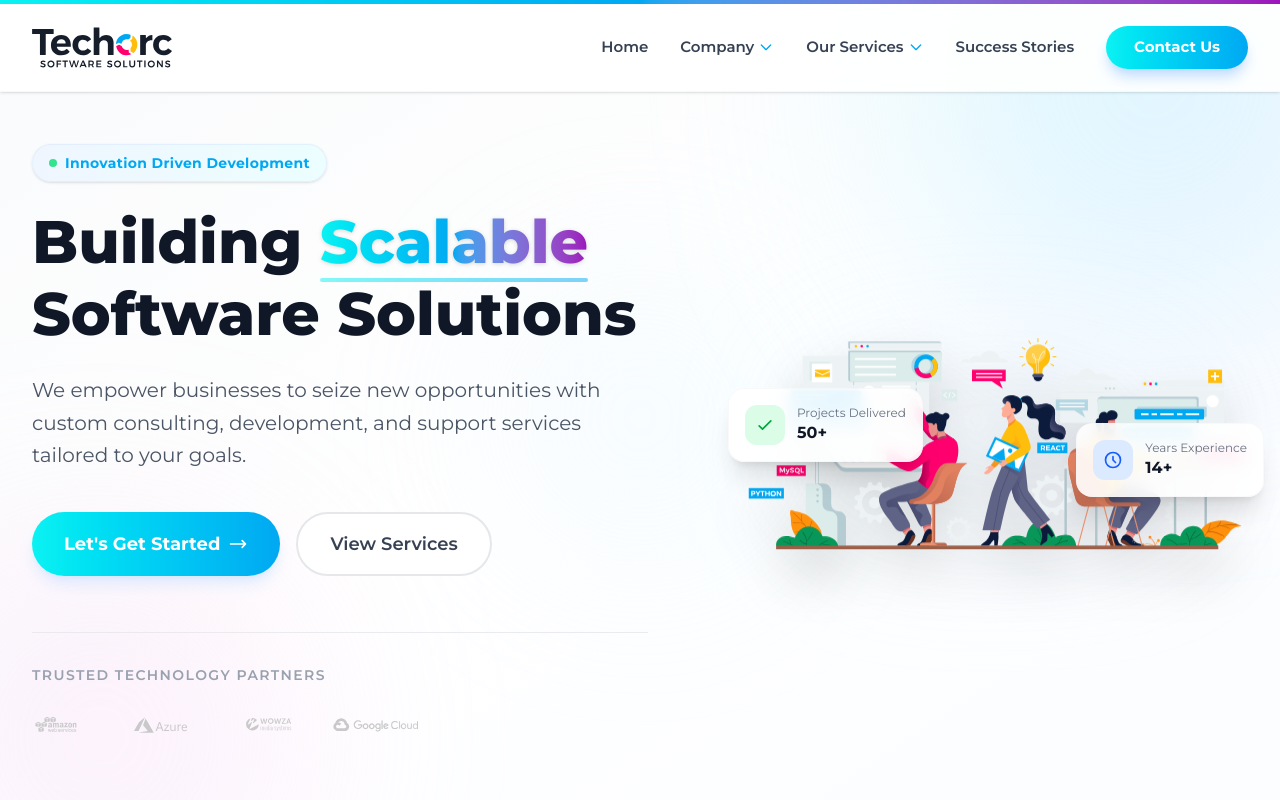
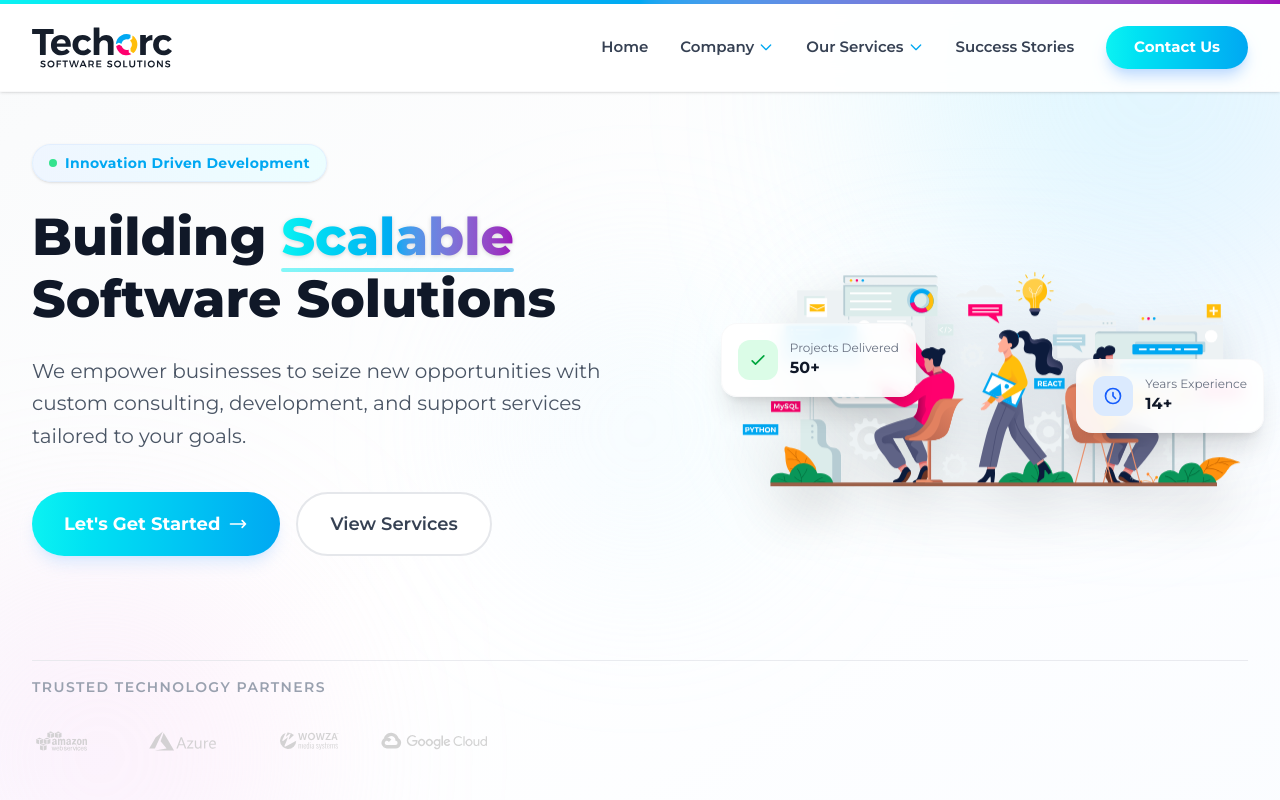
Before and after one commit to Arunkumar-30/techorc-next, a Next.js app: page / in a window 1280 px wide. Shown: the top 800 px of the page. Built offline with nearby package versions, Linux system fonts and the light colour scheme.

Commit message:
feat: implement About page and add new Footer, Hero, and TechStack components.

```diff
--- a/app/about/page.tsx
+++ b/app/about/page.tsx
@@ -61,7 +61,7 @@ export default function AboutPage() {
         {
             title: "Agile Approach",
             description: "Keeping customers at the centre of the service delivery is in our traits. Our quick turnaround time and proactive approach assist our clients to rehearse the future and outperform the competition.",
-            icon: "/images/quick-&-easy.svg",
+            icon: "/images/quick-easy.svg",
             color: "bg-green-100"
         },
         {
--- a/app/components/Hero.tsx
+++ b/app/components/Hero.tsx
@@ -3,14 +3,14 @@ import Link from "next/link";
 
 export default function Hero() {
     return (
-        <section className="pt-32 pb-16 md:pt-36 md:pb-20 lg:pt-36 lg:pb-24 bg-gradient-to-br from-gray-50 via-white to-blue-50/30 relative overflow-hidden">
-            {/* Enhanced Background Decor Elements */}
-            <div className="absolute top-0 right-0 w-[500px] h-[500px] bg-gradient-to-br from-cyan-200/40 to-blue-200/40 rounded-full blur-[120px] -translate-y-1/3 translate-x-1/4"></div>
-            <div className="absolute bottom-0 left-0 w-[400px] h-[400px] bg-gradient-to-tr from-purple-200/30 to-pink-200/30 rounded-full blur-[100px] translate-y-1/4 -translate-x-1/4"></div>
-            <div className="absolute top-1/2 left-1/2 w-[300px] h-[300px] bg-gradient-to-r from-blue-100/20 to-cyan-100/20 rounded-full blur-[80px] -translate-x-1/2 -translate-y-1/2"></div>
+        <section className="pt-24 pb-12 md:pt-36 md:pb-20 lg:pt-36 lg:pb-24 bg-gradient-to-br from-gray-50 via-white to-blue-50/30 relative overflow-hidden">
+            {/* Enhanced Background Decor Elements - Adjusted for mobile visibility */}
+            <div className="absolute top-0 right-0 w-[300px] md:w-[500px] h-[300px] md:h-[500px] bg-gradient-to-br from-cyan-200/40 to-blue-200/40 rounded-full blur-[80px] md:blur-[120px] -translate-y-1/3 translate-x-1/4"></div>
+            <div className="absolute bottom-0 left-0 w-[250px] md:w-[400px] h-[250px] md:h-[400px] bg-gradient-to-tr from-purple-200/30 to-pink-200/30 rounded-full blur-[60px] md:blur-[100px] translate-y-1/4 -translate-x-1/4"></div>
+            <div className="absolute top-1/2 left-1/2 w-[200px] md:w-[300px] h-[200px] md:h-[300px] bg-gradient-to-r from-blue-100/20 to-cyan-100/20 rounded-full blur-[50px] md:blur-[80px] -translate-x-1/2 -translate-y-1/2"></div>
 
             <div className="container mx-auto px-4 sm:px-6 lg:px-8 relative z-10">
-                <div className="flex flex-col lg:flex-row items-center justify-between gap-10 lg:gap-16 xl:gap-24">
+                <div className="flex flex-col lg:flex-row items-center justify-between gap-10 lg:gap-12 xl:gap-20">
 
                     <div className="lg:w-1/2 xl:w-[55%] z-10 text-center lg:text-left">
                         {/* Badge */}
@@ -20,7 +20,7 @@ export default function Hero() {
                         </span>
 
                         {/* Main Heading - Enhanced Responsive Typography */}
-                        <h1 className="text-[28px] leading-[1.2] sm:text-[36px] md:text-[44px] lg:text-[52px] xl:text-[60px] 2xl:text-[68px] font-extrabold text-gray-900 mb-4 sm:mb-6">
+                        <h1 className="text-[28px] leading-[1.2] sm:text-[36px] md:text-[44px] lg:text-[42px] xl:text-[52px] 2xl:text-[64px] font-extrabold text-gray-900 mb-4 sm:mb-6">
                             Building{' '}
                             <span className="relative inline-block">
                                 <span className="text-transparent bg-clip-text bg-gradient-to-r from-[#0cf2f2] via-[#00a8f2] to-[#9d12bb] drop-shadow-sm">
@@ -56,63 +56,39 @@ export default function Hero() {
                             </Link>
                         </div>
 
-                        {/* Partner Logos - Enhanced */}
-                        <div className="border-t border-gray-200/80 pt-6 sm:pt-8">
-                            <p className="text-xs sm:text-sm font-semibold text-gray-400 mb-4 sm:mb-6 uppercase tracking-widest">Trusted Technology Partners</p>
-                            <div className="flex flex-wrap items-center justify-center lg:justify-start gap-4 sm:gap-6 md:gap-10">
-                                {[
-                                    { src: "/images/amazon.svg", alt: "Amazon", h: "h-6 sm:h-7 md:h-8" },
-                                    { src: "/images/azure.svg", alt: "Azure", h: "h-6 sm:h-7 md:h-8" },
-                                    { src: "/images/wowza.svg", alt: "Wowza", h: "h-5 sm:h-6 md:h-7" },
-                                    { src: "/images/aws.svg", alt: "AWS", h: "h-6 sm:h-7 md:h-8" },
-                                ].map((logo, index) => (
-                                    <div
-                                        key={index}
-                                        className={`${logo.h} w-auto grayscale opacity-200 hover:grayscale-0 hover:opacity-100 transition-all duration-300 transform hover:scale-110`}
-                                    >
-                                        <Image
-                                            src={logo.src}
-                                            height={32}
-                                            width={100}
-                                            alt={logo.alt}
-                                            className="h-full w-auto object-contain"
-                                        />
-                                    </div>
-                                ))}
-                            </div>
-                        </div>
+
                     </div>
 
                     {/* Hero Image Section */}
-                    <div className="lg:w-1/2 xl:w-[45%] relative z-0 mt-8 lg:mt-0">
+                    <div className="lg:w-1/2 xl:w-[45%] relative z-0 mt-10 lg:mt-0">
                         {/* Decorative Elements */}
                         <div className="absolute inset-0 bg-gradient-to-tr from-cyan-100/40 to-purple-100/40 rounded-full blur-[100px] opacity-60 -z-10 transform scale-75"></div>
 
-                        {/* Floating Stats Cards */}
-                        <div className="hidden md:block absolute -left-4 top-1/4 bg-white/90 backdrop-blur-sm rounded-2xl shadow-xl p-4 border border-gray-100/50 z-20 animate-float">
+                        {/* Floating Stats Cards - Hidden on smallest mobile to prevent clutter if needed, or keep for all but adjust pos */}
+                        <div className="hidden sm:block absolute -left-4 top-1/4 bg-white/90 backdrop-blur-sm rounded-2xl shadow-xl p-3 md:p-4 border border-gray-100/50 z-20 animate-float">
                             <div className="flex items-center gap-3">
-                                <div className="w-10 h-10 bg-green-100 rounded-xl flex items-center justify-center">
-                                    <svg className="w-5 h-5 text-green-600" fill="none" viewBox="0 0 24 24" stroke="currentColor">
+                                <div className="w-8 h-8 md:w-10 md:h-10 bg-green-100 rounded-xl flex items-center justify-center">
+                                    <svg className="w-4 h-4 md:w-5 md:h-5 text-green-600" fill="none" viewBox="0 0 24 24" stroke="currentColor">
                                         <path strokeLinecap="round" strokeLinejoin="round" strokeWidth={2} d="M5 13l4 4L19 7" />
                                     </svg>
                                 </div>
                                 <div>
-                                    <p className="text-xs text-gray-500">Projects Delivered</p>
-                                    <p className="font-bold text-gray-900">50+</p>
+                                    <p className="text-[10px] md:text-xs text-gray-500">Projects Delivered</p>
+                                    <p className="font-bold text-sm md:text-base text-gray-900">50+</p>
                                 </div>
                             </div>
                         </div>
 
-                        <div className="hidden md:block absolute -right-4 bottom-1/4 bg-white/90 backdrop-blur-sm rounded-2xl shadow-xl p-4 border border-gray-100/50 z-20 animate-float" style={{ animationDelay: '1s' }}>
+                        <div className="hidden sm:block absolute -right-4 bottom-1/4 bg-white/90 backdrop-blur-sm rounded-2xl shadow-xl p-3 md:p-4 border border-gray-100/50 z-20 animate-float" style={{ animationDelay: '1s' }}>
                             <div className="flex items-center gap-3">
-                                <div className="w-10 h-10 bg-blue-100 rounded-xl flex items-center justify-center">
-                                    <svg className="w-5 h-5 text-blue-600" fill="none" viewBox="0 0 24 24" stroke="currentColor">
+                                <div className="w-8 h-8 md:w-10 md:h-10 bg-blue-100 rounded-xl flex items-center justify-center">
+                                    <svg className="w-4 h-4 md:w-5 md:h-5 text-blue-600" fill="none" viewBox="0 0 24 24" stroke="currentColor">
                                         <path strokeLinecap="round" strokeLinejoin="round" strokeWidth={2} d="M12 8v4l3 3m6-3a9 9 0 11-18 0 9 9 0 0118 0z" />
                                     </svg>
                                 </div>
                                 <div>
-                                    <p className="text-xs text-gray-500">Years Experience</p>
-                                    <p className="font-bold text-gray-900">14+</p>
+                                    <p className="text-[10px] md:text-xs text-gray-500">Years Experience</p>
+                                    <p className="font-bold text-sm md:text-base text-gray-900">14+</p>
                                 </div>
                             </div>
                         </div>
@@ -122,13 +98,39 @@ export default function Hero() {
                             width={700}
                             height={600}
                             alt="Software Development Illustration"
-                            className="w-full h-auto drop-shadow-2xl animate-float object-cover"
+                            className="w-full h-auto drop-shadow-2xl animate-float object-contain"
                             priority
                         />
                     </div>
 
                 </div>
+                {/* Partner Logos - Enhanced for Visibility */}
+                <div className="border-t border-gray-200/80 pt-2 sm:pt-4 w-full mt-6 md:mt-12">
+                    <p className="text-xs sm:text-sm font-semibold text-gray-400 mb-4 sm:mb-6 uppercase tracking-widest text-center lg:text-left">Trusted Technology Partners</p>
+                    <div className="flex flex-wrap items-center justify-center lg:justify-start gap-6 sm:gap-8 md:gap-10">
+                        {[
+                            { src: "/images/amazon.svg", alt: "Amazon", h: "h-8 sm:h-9 md:h-10" },
+                            { src: "/images/azure.svg", alt: "Azure", h: "h-8 sm:h-9 md:h-10" },
+                            { src: "/images/wowza.svg", alt: "Wowza", h: "h-7 sm:h-8 md:h-9" },
+                            { src: "/images/aws.svg", alt: "AWS", h: "h-8 sm:h-9 md:h-10" },
+                        ].map((logo, index) => (
+                            <div
+                                key={index}
+                                className={`${logo.h} w-auto grayscale opacity-80 hover:grayscale-0 hover:opacity-100 transition-all duration-300 transform hover:scale-110`}
+                            >
+                                <Image
+                                    src={logo.src}
+                                    height={40}
+                                    width={120}
+                                    alt={logo.alt}
+                                    className="h-full w-auto object-contain"
+                                />
+                            </div>
+                        ))}
+                    </div>
+                </div>
             </div>
+
         </section>
     );
 }
--- a/app/components/TechStack.tsx
+++ b/app/components/TechStack.tsx
@@ -21,7 +21,7 @@ const row2 = [...techStack.reverse(), ...techStack];
 
 export default function TechStack() {
     return (
-        <section className="py-20 bg-white border-y border-gray-100 overflow-hidden">
+        <section className="py-10 md:py-20 bg-white border-y border-gray-100 overflow-hidden">
             <div className="container mx-auto px-4 mb-12 text-center">
                 <h3 className="text-gray-400 font-bold uppercase tracking-[0.2em] mb-4">Powered By Modern Tech Stack</h3>
                 <div className="w-20 h-1 bg-blue-500 mx-auto rounded-full"></div>
@@ -38,7 +38,7 @@ export default function TechStack() {
                                     alt={tech.name}
                                     width={120}
                                     height={50}
-                                    className="object-contain w-auto h-12 opacity-60 group-hover:opacity-100 transition-opacity"
+                                    className="object-contain w-auto h-12 opacity-90 md:opacity-60 group-hover:opacity-100 transition-opacity"
                                     onError={(e) => {
                                         e.currentTarget.style.display = 'none';
                                     }}
@@ -53,7 +53,7 @@ export default function TechStack() {
                                     alt={tech.name}
                                     width={120}
                                     height={50}
-                                    className="object-contain w-auto h-12 opacity-60 group-hover:opacity-100 transition-opacity"
+                                    className="object-contain w-auto h-12 opacity-90 md:opacity-60 group-hover:opacity-100 transition-opacity"
                                 />
                             </div>
                         ))}
```
Also changed, not shown: app/components/Footer.tsx (+4 -6 lines), public/images/quick-easy.svg (renamed from public/images/quick-&-easy.svg).
